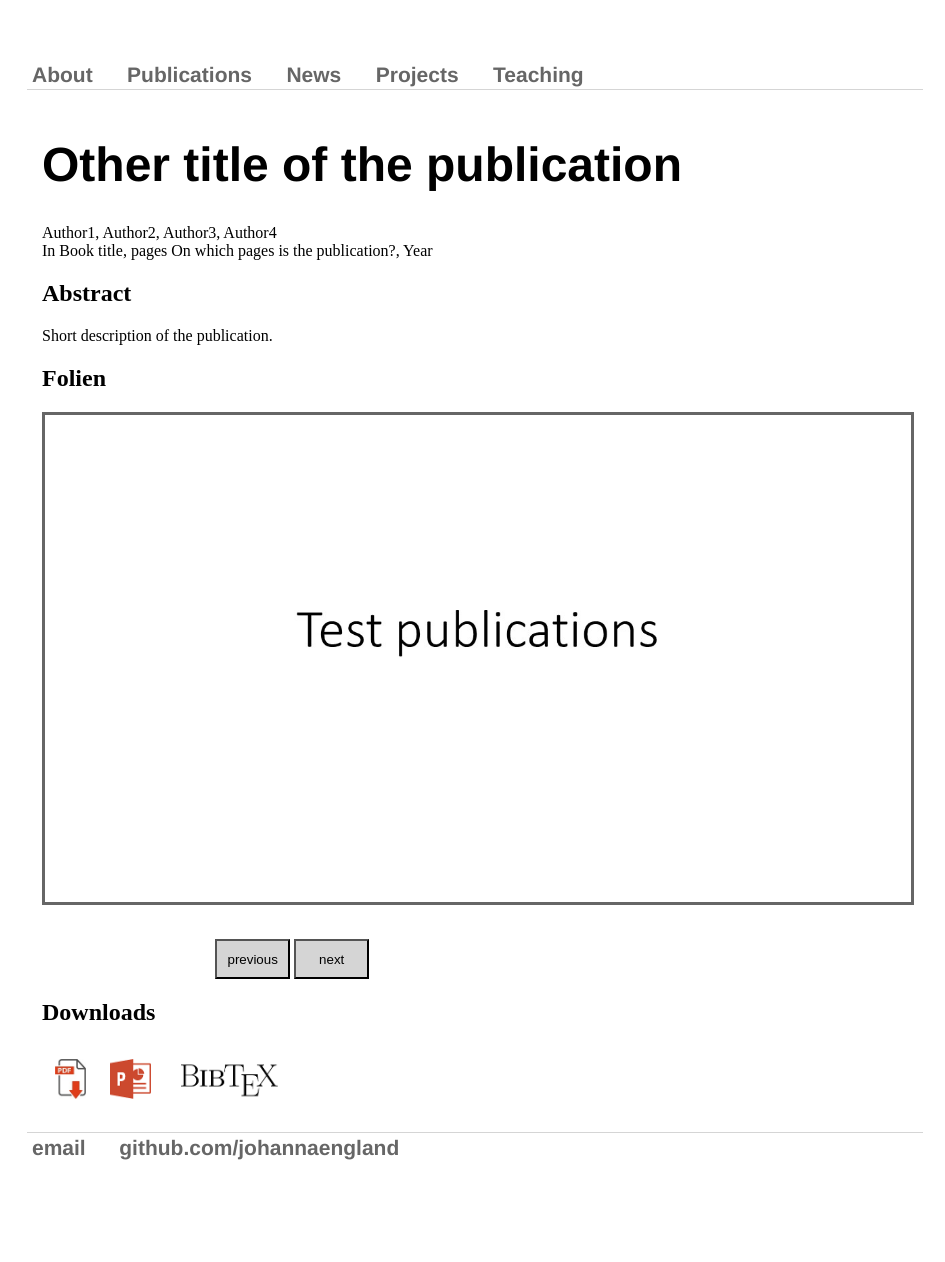
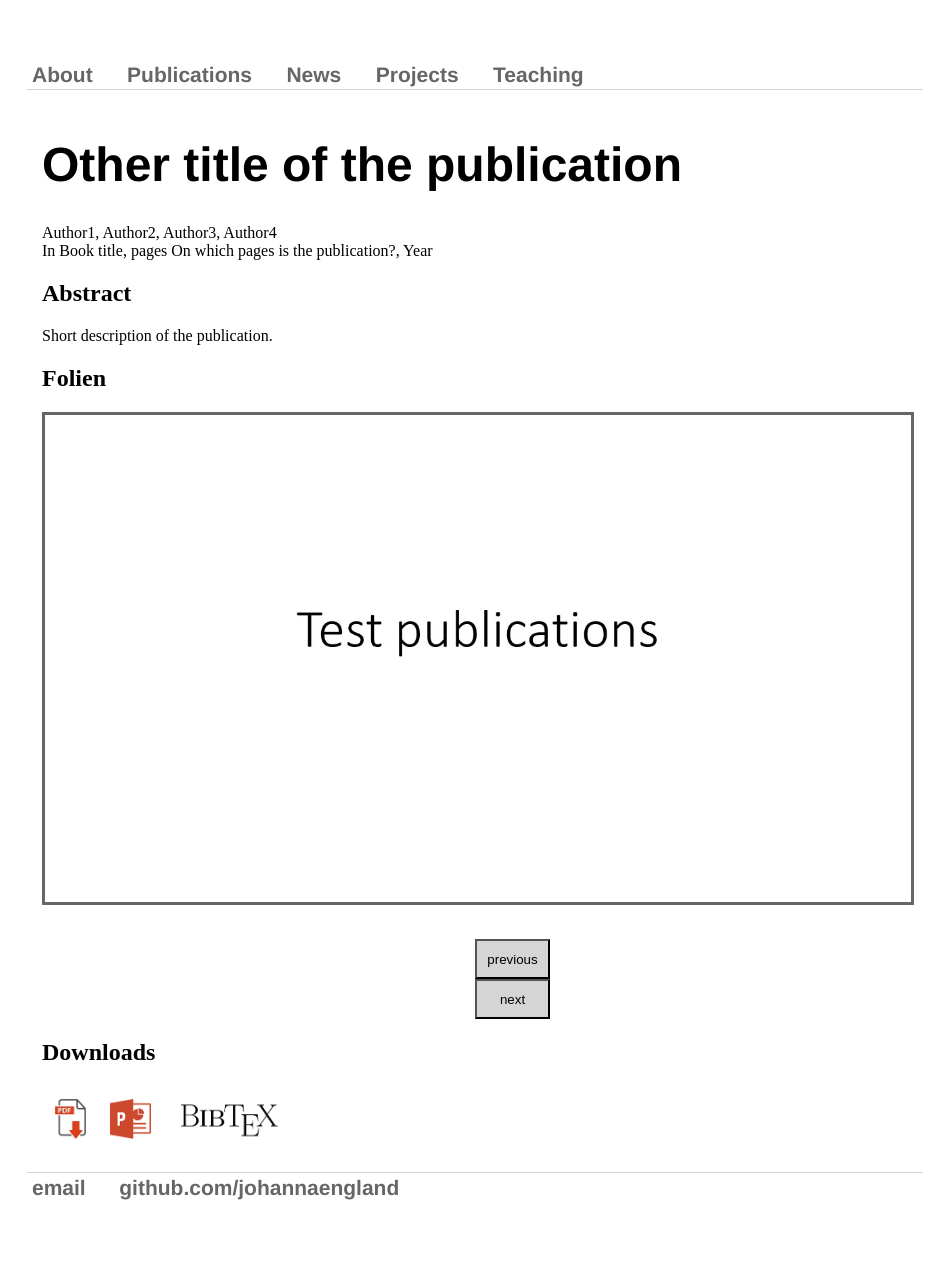
Before and after one commit to johannaengland/johannaengland.github.io, a Jekyll site: the page built from _publications/year-other-publication.md, in a window 1280 px wide. Shown: the whole page, without its empty margins (165-1110 px from the left). Built offline with Jekyll 4.4.1, drawn with Linux system fonts in a browser that asks for light colours; before the commit the page ends 1222 px from its top, so only the background shows below that.

Commit message:
Update main.css

```diff
--- a/css/main.css
+++ b/css/main.css
@@ -15,7 +15,7 @@
 }
 
 #slideshowButtons {
-    margin: 12px 20% 12px 20%;
+    margin: 12px 50% 12px 50%;
 }
 
 #url, #nameOfSlides, #fileEnding {
```
